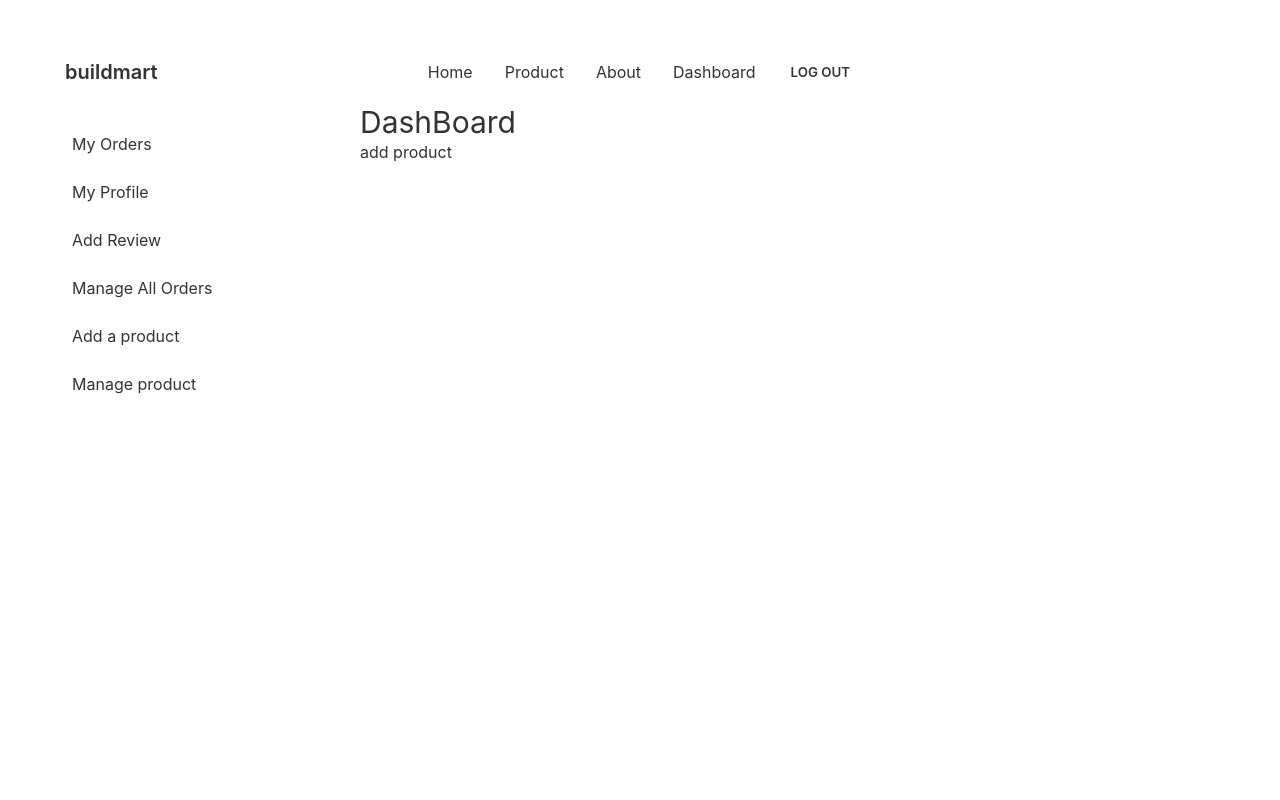
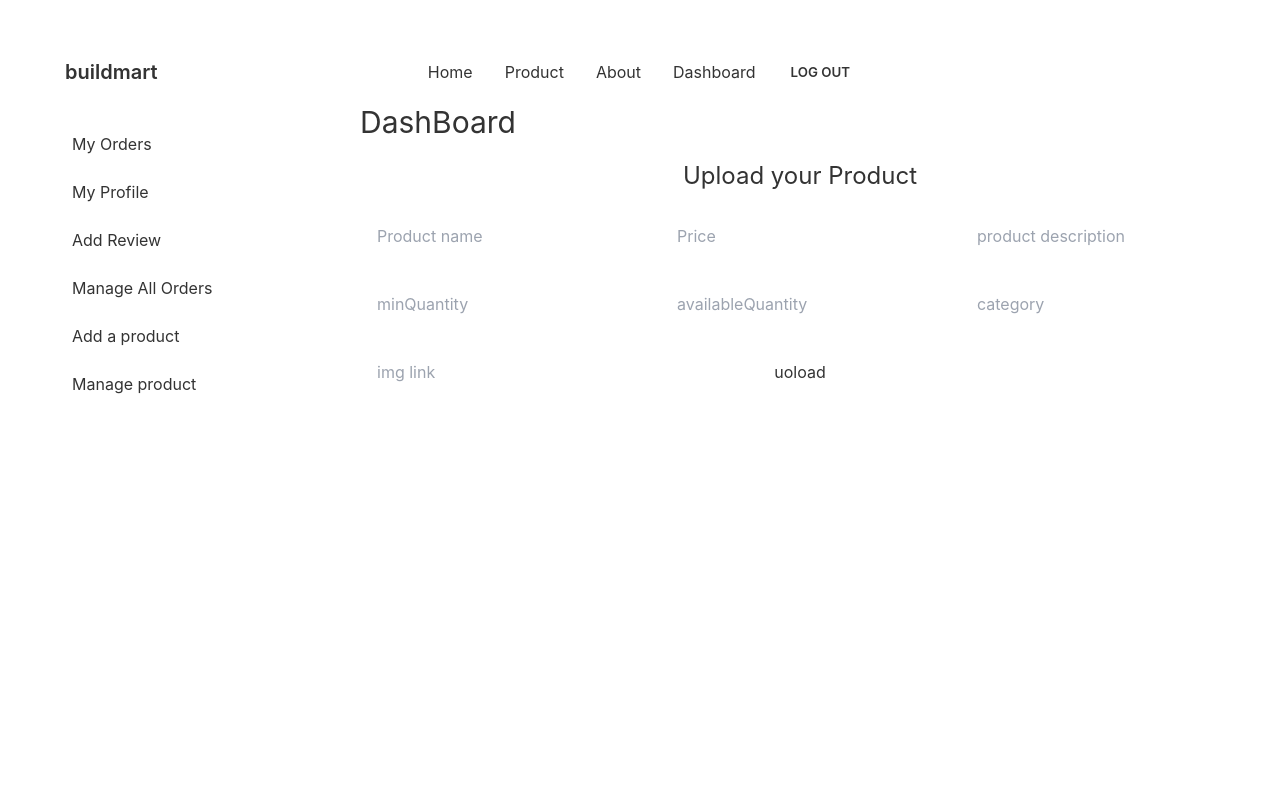
Before and after one commit to sufuan/-buildmart-mern-complete-website-server, a React (Create React App) app: page /dashboard/addproduct in a window 1280 px wide. Shown: the top 800 px of the page. Built offline with nearby package versions, Linux system fonts and the light colour scheme; no server answers; sample sign-in values are in the browser's storage.

Commit message:
uploadpd

```diff
--- a/src/Components/DashBoard/AddProduct.js
+++ b/src/Components/DashBoard/AddProduct.js
@@ -1,10 +1,85 @@
 import React from 'react';
+import axios from 'axios';
+
+
+const handleSubmit = e => {
+    e.preventDefault()
+
+    const productInfo = {
+        price: e.target.price.value,
+        img: e.target.img.value,
+        minQuantity: e.target.minQuantity.value,
+        availableQuantity: e.target.availableQuantity.value,
+        name: e.target.name.value,
+        category: e.target.category.value,
+        description: e.target.description.value,
+
+    }
+
+    // console.log(productInfo);
+
+    fetch('http://localhost:5000/uploadpd', {
+        method: 'POST',
+        headers: {
+            'content-type': 'application/json'
+        },
+        body: JSON.stringify(productInfo)
+    })
+        .then(res => res.json())
+        .then(data => {
+
+            console.log(data);
+            // if(data.success){
+            //     toast("Order placed")
+
+            // }
+            // else{
+            //     toast.error(`something went wrong`)
+            // }
+            // e.reset()
+        });
+
+
+}
 
 const AddProduct = () => {
     return (
         <div>
-                add product
-        </div>
+            <h1 className='text-2xl text-center my-5'>Upload your Product</h1>
+            {/* <div className="mt-8 sm:mx-auto sm:w-full sm:max-w-md">
+                <div className="bg-white py-8 px-4 shadow sm:rounded-lg sm:px-10"> */}
+
+                    <form className='grid lg:grid-cols-3 gap-5' onSubmit={handleSubmit}>
+
+                        <input  class="input w-full max-w-xs" required type="text" name="name" id="name" placeholder='Product name' />
+
+                        <input class="input w-full max-w-xs" required type='number' id="price" name='price' placeholder='Price' />
+
+                        <input class="input w-full max-w-xs" required type="text" name="description" id="description" placeholder='product description' />
+
+                        <input class="input w-full max-w-xs" required type="number" name="minQuantity" id="minQuantity" placeholder='minQuantity' />
+
+                        <input class="input w-full max-w-xs" required type="number" name="availableQuantity" id="availableQuantity" placeholder='availableQuantity' />
+                        <input class="input w-full max-w-xs" required type="text" name="category" id="category" placeholder='category' />
+
+                        <input class="input w-full max-w-xs" required type="text" name="img" id="img" placeholder='img link' />
+
+                        <input type="submit" value="uoload" />
+
+                    </form>
+
+
+
+                </div>
+            // </div>
+
+
+
+
+
+
+
+        // </div>
     );
 };
 
```
